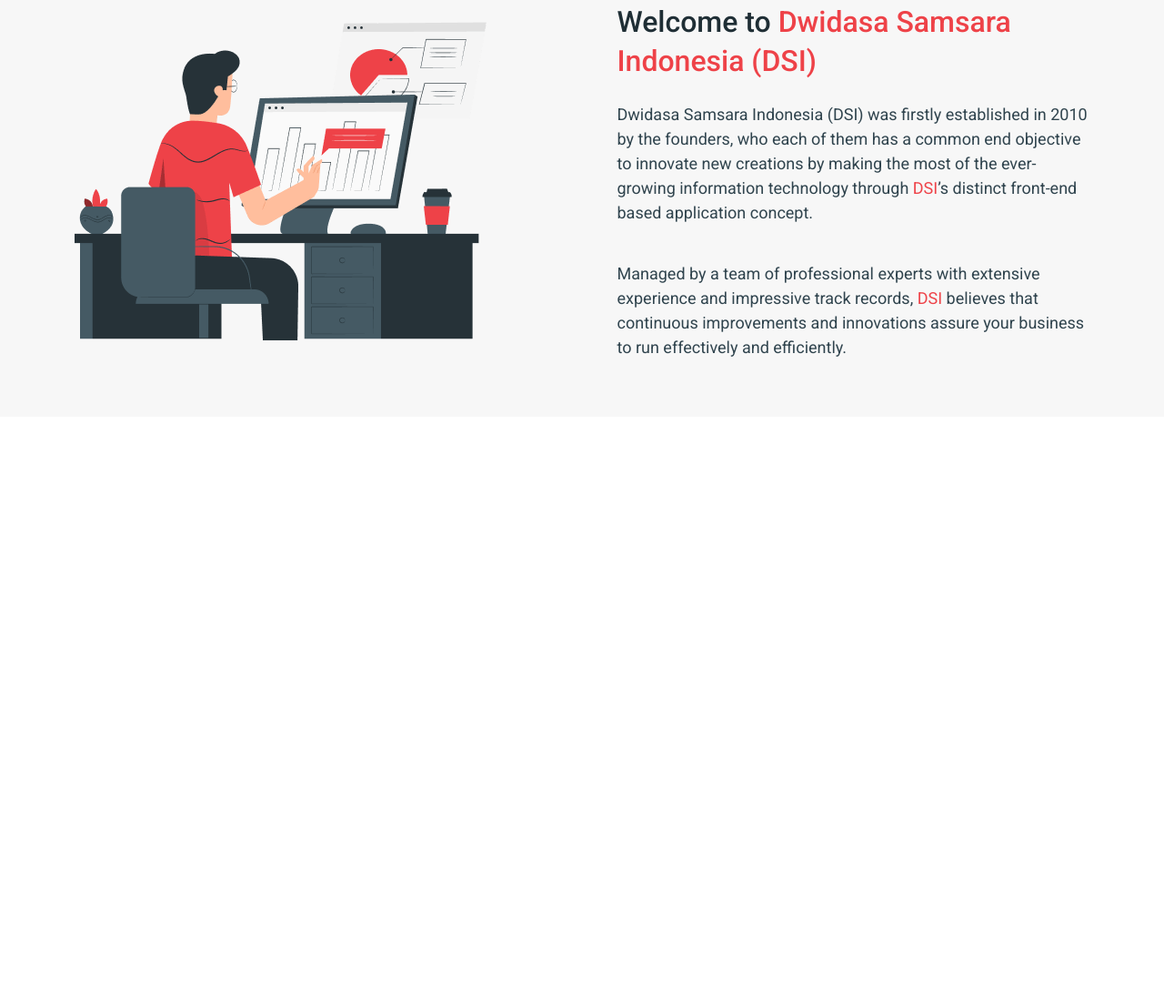
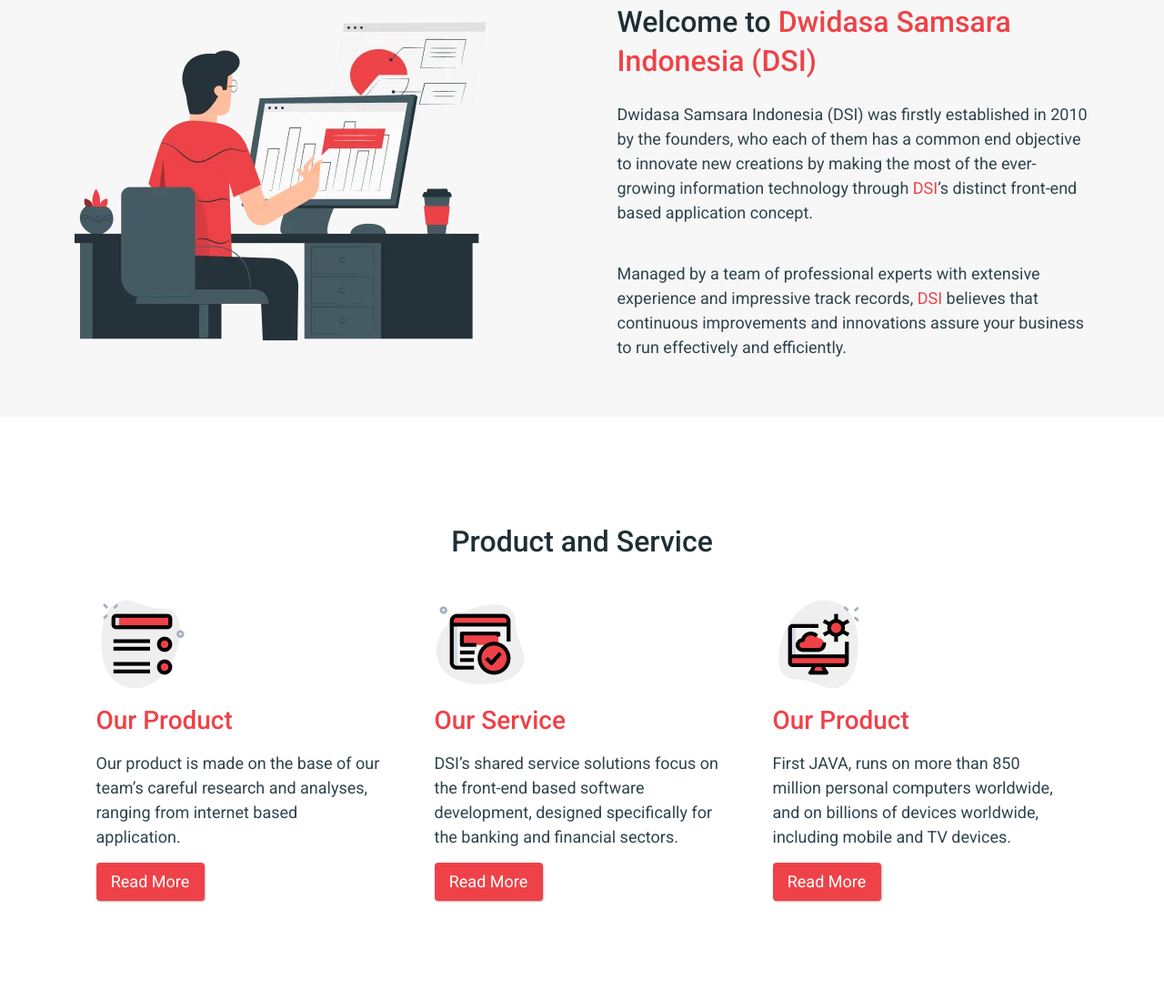
Before and after one commit to vlad133L/dwidasa, a plain HTML site: page index.html in a window 1280 px wide. Shown: the part 806-1906 px from the top of the page at 91% size. Before the commit the page ends 1264 px from the top, so only its background shows below. Drawn offline with Linux system fonts and the light colour scheme.

Commit message:
section offers

```diff
--- a/index.html
+++ b/index.html
@@ -63,8 +63,8 @@
 				<div class="intro__row">
 					<div class="intro__pic">
 						<picture>
+							<source type="image/webp" srcset="./img/intro.webp">
 							<img src="./img/intro.png" alt="Technologies">
-							<source type="image/webp" srcset="./img/intro.webp">
 						</picture>
 					</div>
 					<div class="intro__text">
@@ -77,6 +77,38 @@
 				</div>
 			</div>
 		</section>
+		<section class="offers">
+			<div class="container">
+				<h2 class="offers__title title">Product and Service</h2>
+				<div class="offers__row">
+					<div class="offers__item item">
+					<div class="item__content">
+						<div class="item__pic"><img src="./img/offers/prod1.png" alt="Our Product"></div>
+						<h3 class="offer__title">Our Product</h3>
+						<p class="offer__desc">Our product is made on the base of our team’s careful research and analyses, ranging from internet based application.</p>
+					</div>
+					<a href="#!" class="offer__btn">Read More</a>
+					</div>
+					<div class="offers__item item">
+						<div class="item__content">
+							<div class="item__pic"><img src="./img/offers/prod2.png" alt="Our Service"></div>
+							<h3 class="offer__title">Our Service</h3>
+							<p class="offer__desc">DSI’s shared service solutions focus on the front-end based software development, designed specifically for the banking and financial sectors.</p>
+						</div>
+						<a href="#!" class="offer__btn">Read More</a>
+					</div>
+					<div class="offers__item item">
+						<div class="item__content">
+							<div class="item__pic"><img src="./img/offers/prod3.png" alt="Our Technology"></div>
+							<h3 class="offer__title">Our Product</h3>
+							<p class="offer__desc">First JAVA, runs on more than 850 million personal computers worldwide, and on billions of devices worldwide, including mobile and TV devices.</p>
+						</div>
+						<a href="#!" class="offer__btn">Read More</a>
+					</div>
+				</div>
+			</div>
+		</section>
+		<section class="contacts"></section>
 	</div>
 </body>
 </html>
--- a/sass/base/_base.scss
+++ b/sass/base/_base.scss
@@ -121,6 +121,13 @@ h6 {
 	font-weight: inherit;
 }
 
+.title {
+	font-weight: 500;
+	font-size: 32px;
+	line-height: 133.69%;
+	color: $main;
+}
+
 
 // .none {
 // 	display: none;
--- a/sass/blocks/_intro.scss
+++ b/sass/blocks/_intro.scss
@@ -30,13 +30,6 @@
 	}
 }
 
-.title {
-	font-weight: 500;
-	font-size: 32px;
-	line-height: 133.69%;
-	color: $main;
-}
-
 .intro__desc {
 	font-size: 18px;
 	line-height: 150%;
--- /dev/null
+++ b/sass/blocks/_offers.scss
@@ -0,0 +1,59 @@
+.offers {
+	padding: 116px 0 106px;
+}
+
+.offers__row {
+	@include flex(flex-start, stretch);
+}
+
+.offers__title {
+	text-align: center;
+	margin-bottom: 17px;
+}
+
+.item {
+	display: flex;
+	max-width: 363px;
+	flex-direction: column;
+	padding: 24px 20px 4px 24px;
+
+	&:not(:last-child) {
+		margin-right: 9px;
+	}
+}
+
+.item__content {
+	display: flex;
+	flex-direction: column;
+	flex: 1 1 auto;
+
+	&>* {
+		margin-bottom: 15px;
+	}
+}
+
+.offer__title {
+	font-weight: 500;
+	font-size: 28px;
+	line-height: 1.33;
+	color: $pink;
+}
+
+.offer__desc {
+	font-size: 18px;
+	line-height: 1.5;
+	color: $text;
+}
+
+.offer__btn {
+	width: 119px;
+	height: 42px;
+	@include flex(center, center);
+	text-align: center;
+	padding: 0 16px;
+	font-size: 18px;
+	background: #EE4248;
+	box-shadow: 1px 1px 2px rgba(0, 0, 0, 0.25);
+	border-radius: 4px;
+	color: $white;
+}
--- a/sass/main.scss
+++ b/sass/main.scss
@@ -7,6 +7,7 @@
 @import './blocks/header';
 @import './blocks/tech';
 @import './blocks/intro';
+@import './blocks/offers';
 
 
 // Media
```
Also changed, not shown: css/main.css, img/offers/prod1.png (added), img/offers/prod2.png (added), img/offers/prod3.png (added), 1 other file.
